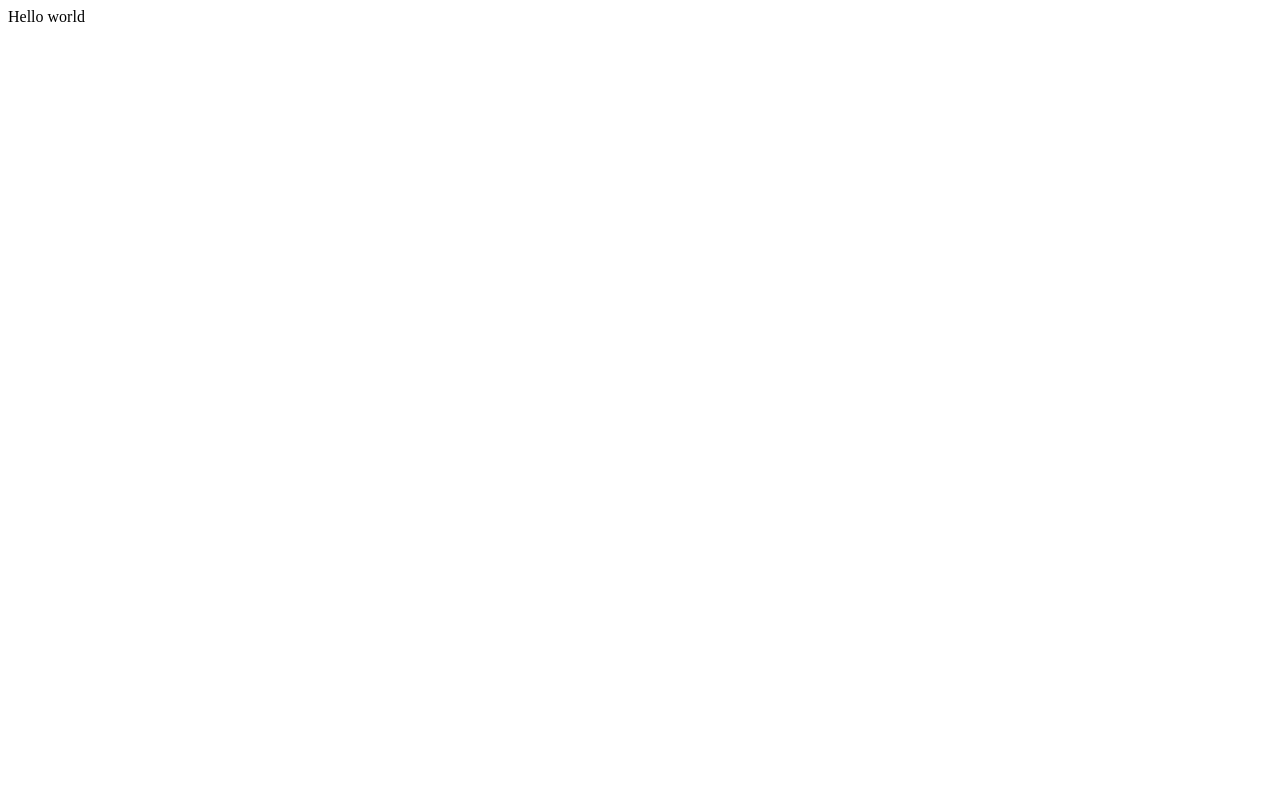
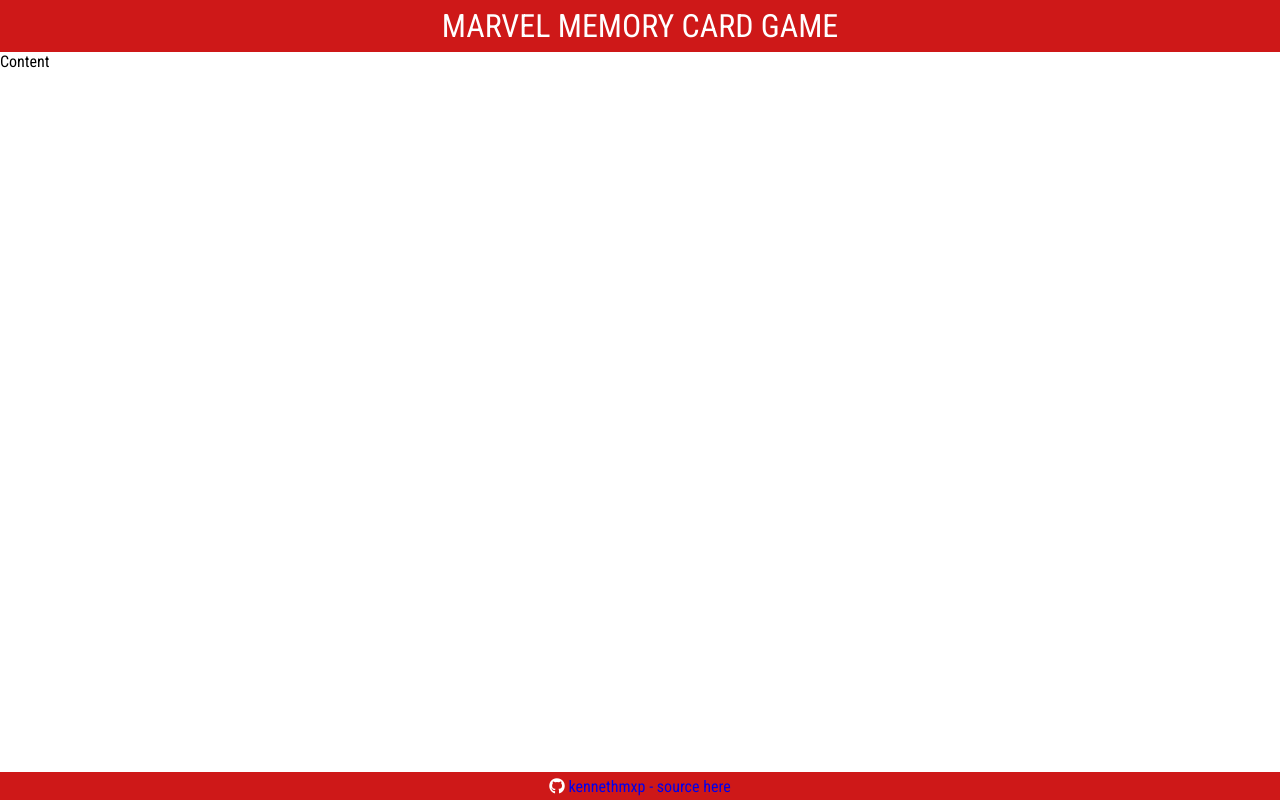
Before and after one commit to kennethmxpgit/memory-card, a React (Create React App) app: page / in a window 1280 px wide. Built offline with nearby package versions, Linux system fonts and the light colour scheme.

Commit message:
Add basic layout. header and footer

```diff
--- a/public/index.html
+++ b/public/index.html
@@ -2,7 +2,10 @@
 <html lang="en">
   <head>
     <meta charset="utf-8" />
-    <link rel="icon" href="%PUBLIC_URL%/favicon.ico" />
+    <script src="https://kit.fontawesome.com/a8cf661de4.js" crossorigin="anonymous"></script>
+    <link rel="preconnect" href="https://fonts.googleapis.com">
+    <link rel="preconnect" href="https://fonts.gstatic.com" crossorigin>
+    <link href="https://fonts.googleapis.com/css2?family=Roboto+Condensed:wght@400;700&display=swap" rel="stylesheet">
     <meta name="viewport" content="width=device-width, initial-scale=1" />
     <meta name="theme-color" content="#000000" />
     <meta
@@ -24,7 +27,7 @@
       work correctly both with client-side routing and a non-root public URL.
       Learn how to configure a non-root public URL by running `npm run build`.
     -->
-    <title>React App</title>
+    <title>Memory Card Game</title>
   </head>
   <body>
     <noscript>You need to enable JavaScript to run this app.</noscript>
--- a/src/App.css
+++ b/src/App.css
@@ -1,38 +1,42 @@
-.App {
-  text-align: center;
+a{
+  text-decoration:none;
+}
+a:visited{
+  color:inherit;
+}
+*{
+  margin:0;
+  user-select:none;
+}
+html{
+  font-family: 'Roboto Condensed', sans-serif;
 }
 
-.App-logo {
-  height: 40vmin;
-  pointer-events: none;
+#header{
+  background-color:rgb(206, 24, 24);
+  width:auto;
+  height:6.5vh;
+  display:flex;
+  align-items:center;
+  justify-content: center;
+  font-size:4vh;
+  color:white;
 }
 
-@media (prefers-reduced-motion: no-preference) {
-  .App-logo {
-    animation: App-logo-spin infinite 20s linear;
-  }
+#content{
+  width:auto;
+  height:auto;
+  height:90vh;
+
 }
 
-.App-header {
-  background-color: #282c34;
-  min-height: 100vh;
-  display: flex;
-  flex-direction: column;
-  align-items: center;
+#footer{
+  background-color:rgb(206, 24, 24);
+  width:auto;
+  color:white;
+  height:3.5vh;
+  display:flex;
+  align-items:center;
   justify-content: center;
-  font-size: calc(10px + 2vmin);
-  color: white;
+  font-size:2vh;
 }
-
-.App-link {
-  color: #61dafb;
-}
-
-@keyframes App-logo-spin {
-  from {
-    transform: rotate(0deg);
-  }
-  to {
-    transform: rotate(360deg);
-  }
-}
--- a/src/App.js
+++ b/src/App.js
@@ -1,8 +1,18 @@
 import './App.css';
 
 function App() {
+
   return(
-    <div>Hello world</div>
+    <div>
+      <div id="header">MARVEL MEMORY CARD GAME</div>
+      <div id="content">Content</div>
+      <div id="footer">
+      <i class="fab fa-github"></i>
+      <a href='https://github.com/kennethmxpgit/memory-card'>&nbsp;kennethmxp - source here</a>
+      </div>
+
+    </div>
+
   )
 }
 
```
